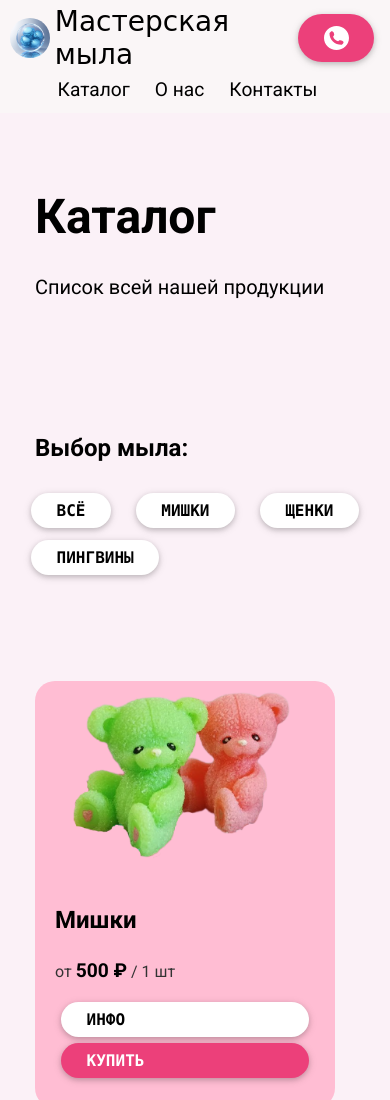
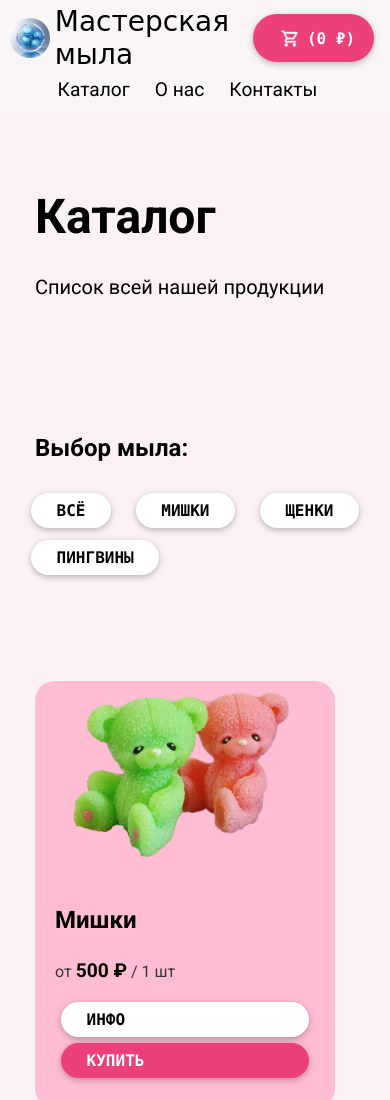
Before and after one commit to Cet500/Soap_Inc, a plain HTML site: page catalog.html in a window 390 px wide. Shown: the top 1100 px of the page. Drawn offline with Linux system fonts and the light colour scheme.

Commit message:
Replace btn tel to btn cart

```diff
--- a/catalog.html
+++ b/catalog.html
@@ -10,8 +10,6 @@
 
 		<link rel="shortcut icon" href="favicon.ico" type="image/x-icon">
 
-		<!-- import main styles -->
-		<link rel="stylesheet" href="css/src/global.css">
 		<!-- import lib styles -->
 		<link rel="stylesheet" href="css/lib/blocks.css">
 		<link rel="stylesheet" href="css/lib/buttons.css">
@@ -19,6 +17,8 @@
 		<!-- import sub-lib styles -->
 		<link rel="stylesheet" href="css/lib/colors.css">
 		<link rel="stylesheet" href="css/lib/sizes.css">
+		<!-- import main styles -->
+		<link rel="stylesheet" href="css/src/global.css">
 		<!-- import media styles -->
 		<link rel="stylesheet" href="css/src/global_media.css">
 
@@ -46,9 +46,9 @@
 					<a class="link" href="contacts.html">Контакты</a>
 				</nav>
 
-				<a class="header__tel btn btn-md btn-round btn-bold btn-pink" href="#">
-					<span class="header__tel-text">8 (800) 555-35-35</span>
-					<img class="header__tel-icon" src="img/icons/tel.svg" alt="logo">
+				<a class="header__cart btn btn-mc btn-round btn-bold btn-pink" href="#">
+					<img class="header__cart-icon" src="img/icons/cart.svg" alt="svg icon tel" aria-disabled="true">
+					<span class="header__cart-text"> (<span class="header__cart-value">0</span> ₽)</span>
 				</a>
 			</div>
 		</header>
--- a/css/src/global.css
+++ b/css/src/global.css
@@ -33,16 +33,15 @@
 	width: 75%;
 	margin: 5px auto;
 }
-.header__tel{
+.header__cart{
+	display: flex;
+	align-items: center;
+}
+.header__cart-text{
 
 }
-.header__tel-text{
-
-}
-.header__tel-icon{
-	width: 25px;
-	filter: invert(1);
-	display: none;
+.header__cart-icon{
+	width: 35px;
 }
 
 /* -------------------- navigation -------------------- */
--- a/css/src/global_media.css
+++ b/css/src/global_media.css
@@ -137,13 +137,6 @@
 		width: 60px;
 	}
 
-	.header__tel-text{
-		display: none;
-	}
-	.header__tel-icon{
-		display: block;
-	}
-
 	.section__flex.w60{
 		width: 75%;
 	}
@@ -193,6 +186,14 @@
 
 @media screen and (max-width: 600px) {
 
+	.btn{
+		display: block;
+	}
+	.btn-block{
+		padding: .5rem 1.6rem;
+		font-size: .75rem
+	}
+
 	.header__inner{
 		display: grid;
 		grid-template-areas: "hi_logo hi_tel"
@@ -203,19 +204,12 @@
 	.header__logo{
 		grid-area: hi_logo;
 	}
-	.header__tel{
+	.header__cart{
 		grid-area: hi_tel;
+		display: flex;
 	}
 	.nav{
 		grid-area: hi_nav;
-	}
-
-	.btn{
-		display: block;
-	}
-	.btn-block{
-		padding: .5rem 1.6rem;
-		font-size: .75rem
 	}
 
 	.block{
```
Also changed, not shown: about.html (+5 -5 lines), contacts.html (+5 -5 lines), index.html (+5 -5 lines), price_list.html (+5 -7 lines), img/icons/cart.svg (added).
